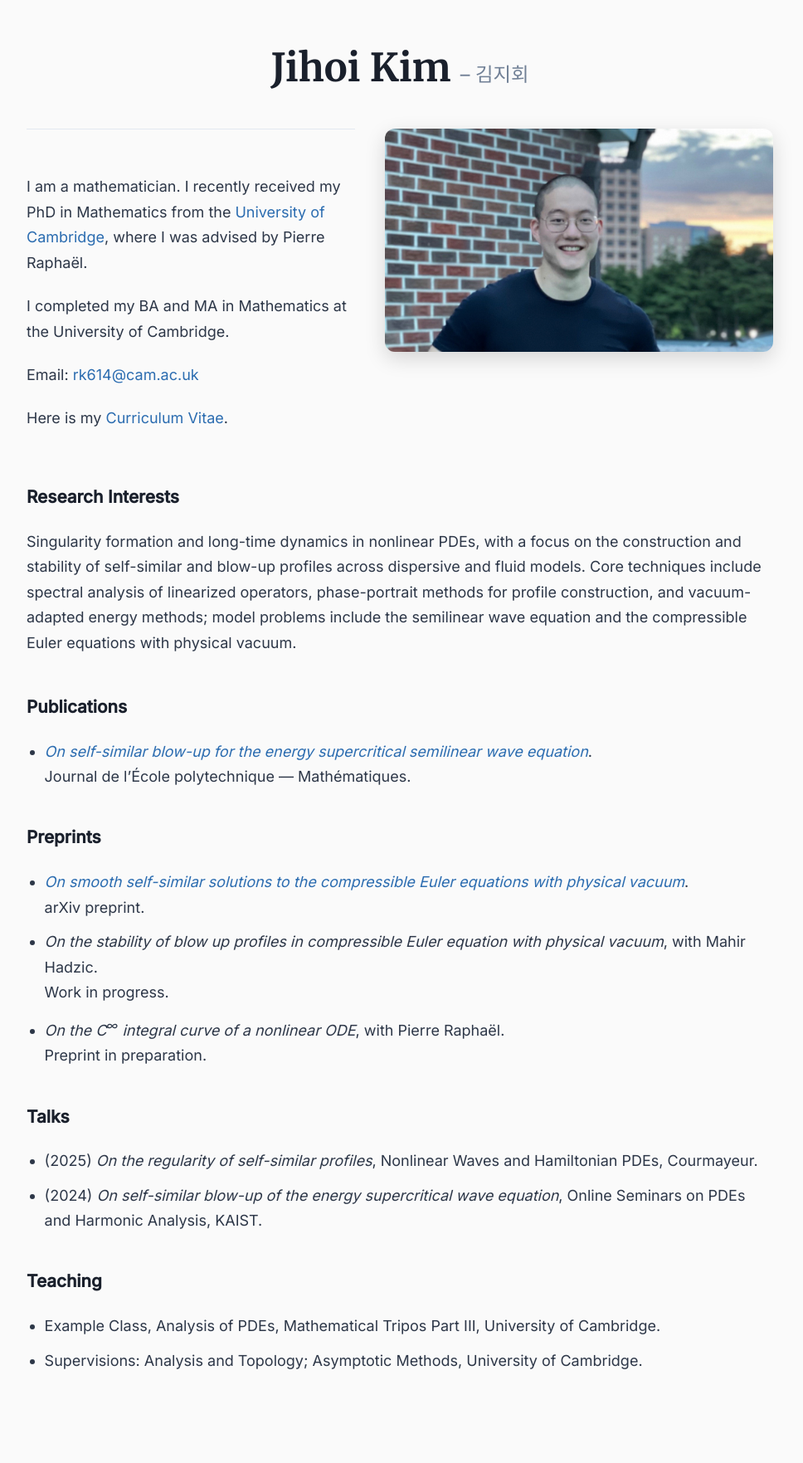
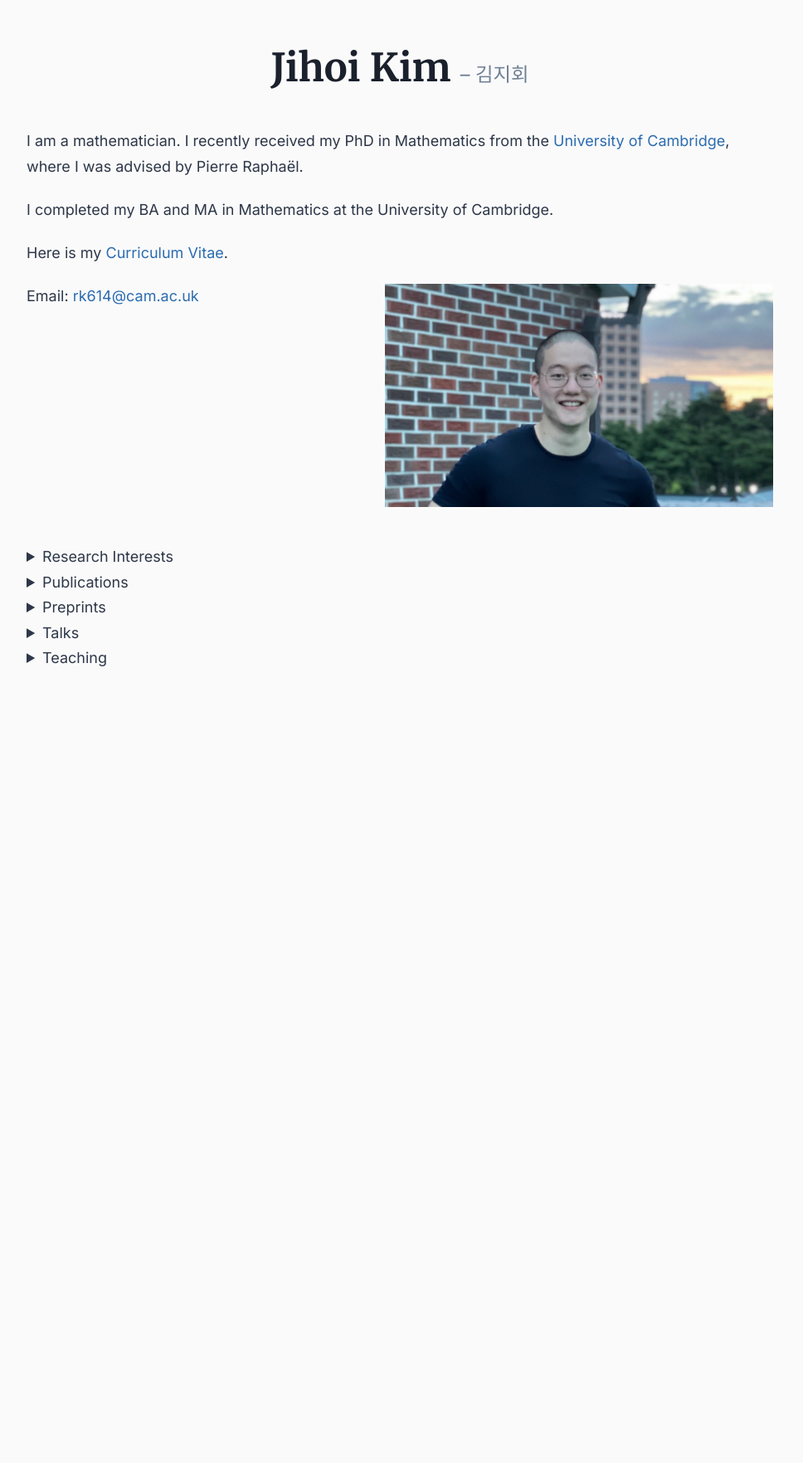
Before and after one commit to jihoikim-math/jihoikim-math.github.io, a Jekyll site: the page built from index.md, in a window 1280 px wide. Shown: the whole page at 83% size, without its empty margins (158-1126 px from the left). Built offline with Jekyll 4.4.1, drawn with Linux system fonts in a browser that asks for light colours; after the commit the page ends 900 px from its top, so only the background shows below that.

Commit message:
Update index.md

```diff
--- a/index.md
+++ b/index.md
@@ -5,34 +5,35 @@ title: Jihoi Kim 김지회
 
 # Jihoi Kim <span class="ko">– 김지회</span>
 
-<div class="intro" markdown="1">
-
-<figure class="photo">
-  <img src="/assets/photo.jpg" alt="Jihoi Kim">
-</figure>
-
-<hr>
-
-I am a mathematician. I recently received my PhD in Mathematics from the [University of Cambridge](https://www.maths.cam.ac.uk), where I was advised by Pierre Raphaël.
-
-I completed my BA and MA in Mathematics at the University of Cambridge.
-
-Email: [rk614@cam.ac.uk](mailto:rk614@cam.ac.uk)
-
-Here is my [Curriculum Vitae](/assets/CV.pdf).
-
+<div class="intro">
+  <div class="intro-text">
+    <p>I am a mathematician. I recently received my PhD in Mathematics from the <a href="https://www.maths.cam.ac.uk">University of Cambridge</a>, where I was advised by Pierre Raphaël.</p>
+    <p>I completed my BA and MA in Mathematics at the University of Cambridge.</p>
+    <p>Here is my <a href="/assets/CV.pdf">Curriculum Vitae</a>.</p>
+  </div>
+  <div class="intro-side">
+    <img class="photo" src="/assets/photo.jpg" alt="Jihoi Kim">
+    <p class="email">Email: <a href="mailto:rk614@cam.ac.uk">rk614@cam.ac.uk</a></p>
+  </div>
 </div>
 
-**Research Interests**
+<details markdown="1">
+<summary>Research Interests</summary>
 
 Singularity formation and long-time dynamics in nonlinear PDEs, with a focus on the construction and stability of self-similar and blow-up profiles across dispersive and fluid models. Core techniques include spectral analysis of linearized operators, phase-portrait methods for profile construction, and vacuum-adapted energy methods; model problems include the semilinear wave equation and the compressible Euler equations with physical vacuum.
 
-**Publications**
+</details>
+
+<details markdown="1">
+<summary>Publications</summary>
 
 - [*On self-similar blow-up for the energy supercritical semilinear wave equation*](https://doi.org/10.5802/jep.282).<br>
 Journal de l'École polytechnique — Mathématiques.
 
-**Preprints**
+</details>
+
+<details markdown="1">
+<summary>Preprints</summary>
 
 - [*On smooth self-similar solutions to the compressible Euler equations with physical vacuum*](https://arxiv.org/abs/2608.30443).<br>
 arXiv preprint.
@@ -41,12 +42,20 @@ Work in progress.
 - *On the C<sup>∞</sup> integral curve of a nonlinear ODE*, with Pierre Raphaël.<br>
 Preprint in preparation.
 
-**Talks**
+</details>
+
+<details markdown="1">
+<summary>Talks</summary>
 
 - (2025) *On the regularity of self-similar profiles*, Nonlinear Waves and Hamiltonian PDEs, Courmayeur.
 - (2024) *On self-similar blow-up of the energy supercritical wave equation*, Online Seminars on PDEs and Harmonic Analysis, KAIST.
 
-**Teaching**
+</details>
+
+<details markdown="1">
+<summary>Teaching</summary>
 
 - Example Class, Analysis of PDEs, Mathematical Tripos Part III, University of Cambridge.
 - Supervisions: Analysis and Topology; Asymptotic Methods, University of Cambridge.
+
+</details>
```
